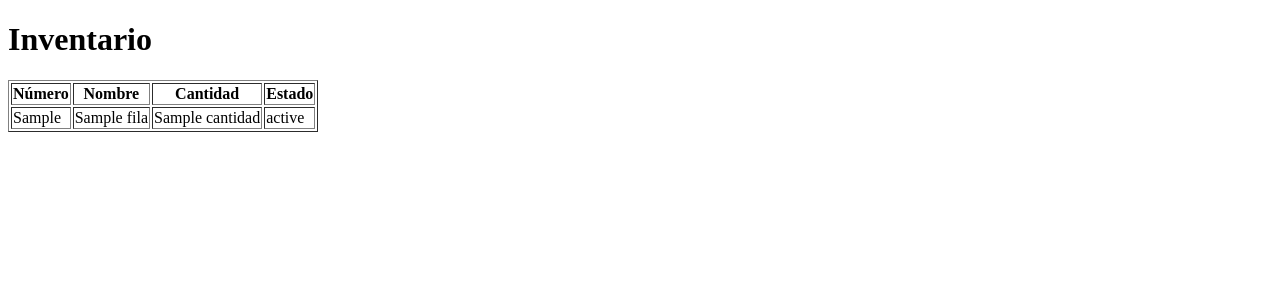
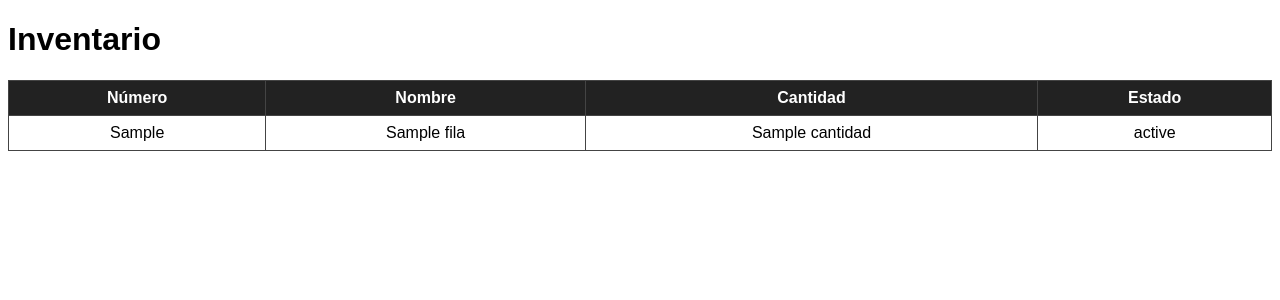
Before and after one commit to ydelacruzr08-beep/inventario-web, a Flask app: template templates/inventario.html in a window 1280 px wide. Shown: the top 300 px of the page. Run offline with Flask 3, Linux system fonts and the light colour scheme; the template is opened without the code that fills it: most values are stand-ins (such as "Sample title", 1, 10 or a date in 2020).

Commit message:
Inventario web funcional con tabla

```diff
--- a/app.py
+++ b/app.py
@@ -1,43 +1,42 @@
-from flask import Flask, render_template, request, redirect, url_for
+from flask import Flask, render_template
 import csv
 import json
 import os
 
+app = Flask(__name__)
+
+# ================== RUTAS ==================
+BASE = os.path.dirname(os.path.abspath(__file__))
+INV = os.path.join(BASE, "inventario.csv")
+ESTADO = os.path.join(BASE, "estado.json")
+MAINTENANCE = os.path.join(BASE, "maintenance.txt")
+
+# ================== CONTROL SISTEMA ==================
+def sistema_activo():
+    try:
+        with open(ESTADO, "r", encoding="utf-8") as f:
+            estado = json.load(f)
+        return estado.get("activo", True)
+    except:
+        return True
+
 def maintenance_mode():
     try:
-        with open("maintenance.txt", "r") as f:
+        with open(MAINTENANCE, "r", encoding="utf-8") as f:
             return f.read().strip() == "ON"
     except:
         return False
 
-app = Flask(__name__)
-
-BASE = os.path.dirname(os.path.abspath(__file__))
-INV = os.path.join(BASE, "inventario.csv")
-ESTADO = os.path.join(BASE, "estado.json")
-
-def sistema_activo():
-    with open(ESTADO, "r") as f:
-        estado = json.load(f)
-    return estado["activo"]
-
+# ================== RUTAS ==================
 @app.route("/")
 def index():
     if not sistema_activo():
-        return "Sistema pausado por el administrador"
+        return "🛑 Sistema pausado por el administrador"
 
-    inventario = []
-    with open(INV, newline='', encoding="utf-8") as f:
-        reader = csv.reader(f)
-        for row in reader:
-            inventario.append(row)
-
-    return "<h1>Inventario funcionando al chingaso </h1>"
-
-if __name__ == "__main__":
-    app.run(host="0.0.0.0", port=10000)
-
-import csv
+    return """
+    <h1>Inventario funcionando al chingaso 🔥</h1>
+    <a href="/inventario">Ver inventario</a>
+    """
 
 @app.route("/inventario")
 def inventario():
@@ -45,9 +44,17 @@ def inventario():
         return "🛑 Sistema en mantenimiento"
 
     datos = []
-    with open("inventario.csv", newline="", encoding="utf-8") as f:
+
+    if not os.path.exists(INV):
+        return "❌ No existe inventario.csv"
+
+    with open(INV, newline="", encoding="utf-8") as f:
         reader = csv.DictReader(f)
         for fila in reader:
             datos.append(fila)
 
     return render_template("inventario.html", datos=datos)
+
+# ================== MAIN ==================
+if __name__ == "__main__":
+    app.run(host="0.0.0.0", port=10000)
--- a/templates/inventario.html
+++ b/templates/inventario.html
@@ -3,11 +3,31 @@
 <head>
     <meta charset="UTF-8">
     <title>Inventario</title>
+    <style>
+        body {
+            font-family: Arial, sans-serif;
+        }
+        table {
+            border-collapse: collapse;
+            width: 100%;
+        }
+        th, td {
+            border: 1px solid #444;
+            padding: 8px;
+            text-align: center;
+        }
+        th {
+            background-color: #222;
+            color: white;
+        }
+    </style>
 </head>
 <body>
+
 <h1>Inventario</h1>
 
-    <table border="1">
+{% if datos %}
+<table>
     <tr>
         <th>Número</th>
         <th>Nombre</th>
@@ -24,5 +44,9 @@
     </tr>
     {% endfor %}
 </table>
+{% else %}
+<p>No hay datos en el inventario.</p>
+{% endif %}
+
 </body>
 </html>
```
Lines whose indentation alone changed are shown as unchanged.
